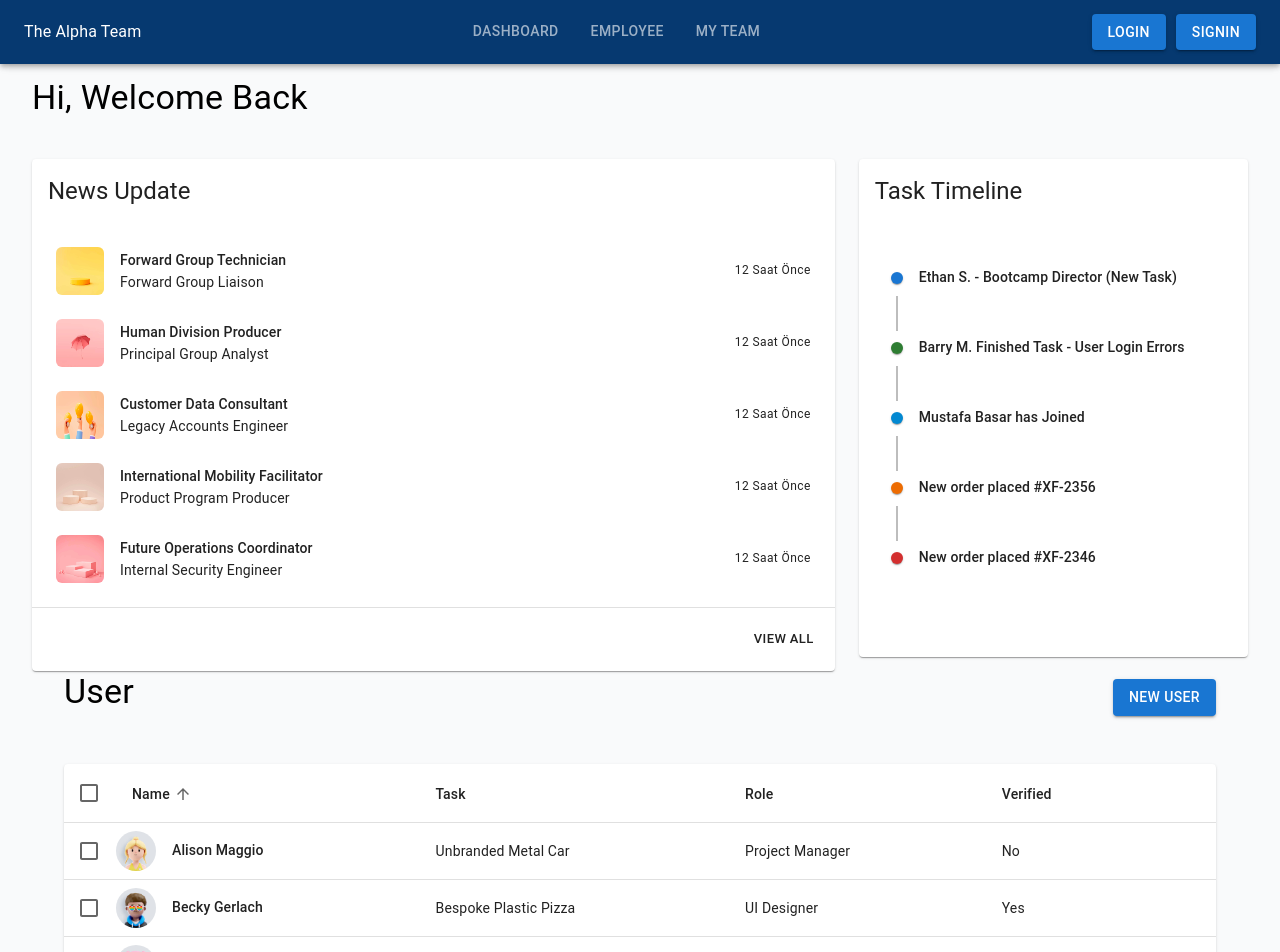
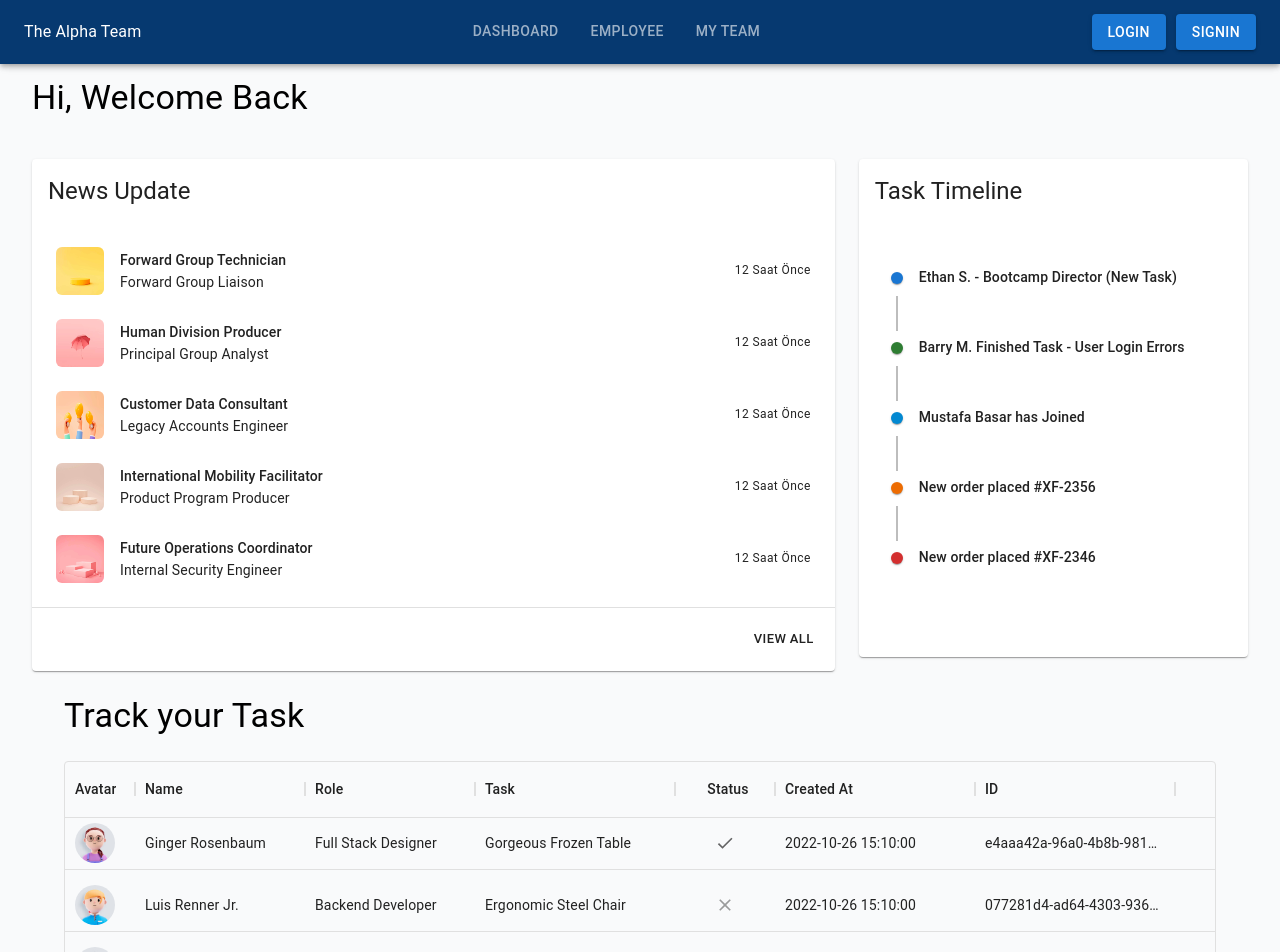
Before and after one commit to MustafaBasar471/Material-UI-React, a React (Create React App) app in the folder app-one/: page / in a window 1280 px wide. Shown: the top 952 px of the page. Built offline with nearby package versions, Linux system fonts and the light colour scheme.

Commit message:
UserList Updated

```diff
--- a/app-one/package.json
+++ b/app-one/package.json
@@ -9,10 +9,12 @@
     "@mui/icons-material": "^5.10.9",
     "@mui/lab": "^5.0.0-alpha.105",
     "@mui/material": "^5.10.11",
+    "@mui/x-data-grid": "^5.17.8",
     "@testing-library/jest-dom": "^5.16.5",
     "@testing-library/react": "^13.4.0",
     "@testing-library/user-event": "^13.5.0",
     "lodash": "^4.17.21",
+    "moment": "^2.29.4",
     "react": "^18.2.0",
     "react-dom": "^18.2.0",
     "react-router-dom": "^6.4.2",
--- a/app-one/src/components/User.jsx
+++ b/app-one/src/components/User.jsx
@@ -2,13 +2,13 @@ import { faker } from "@faker-js/faker";
 import { sample } from "lodash";
 
 // ----------------------------------------------------------------------
-
 const users = [...Array(24)].map((_, index) => ({
   id: faker.datatype.uuid(),
   avatarUrl: `/assets/images/avatars/avatar_${index + 1}.jpg`,
   name: faker.name.fullName(),
   task: faker.commerce.productName(),
-  isVerified: faker.datatype.boolean(),
+  status: faker.datatype.boolean(),
+  created_at: new Date(),
   role: sample([
     "Leader",
     "Hr Manager",
--- a/app-one/src/components/UserPage.jsx
+++ b/app-one/src/components/UserPage.jsx
@@ -1,292 +1,64 @@
-import { filter } from "lodash";
-// import { sentenceCase } from "change-case";
-import { useState } from "react";
-// @mui
-import {
-  Card,
-  Table,
-  Stack,
-  Paper,
-  Avatar,
-  Button,
-  Popover,
-  Checkbox,
-  TableRow,
-  MenuItem,
-  TableBody,
-  TableCell,
-  Container,
-  Typography,
-  IconButton,
-  TableContainer,
-  TablePagination,
-} from "@mui/material";
-// sections
-import UserListHead from "./Avatar";
-// mock
+import React, { useMemo, useState } from "react";
+import { Avatar, Box, Container, Typography } from "@mui/material";
+import { DataGrid } from "@mui/x-data-grid";
+import moment from "moment";
 import USERLIST from "./User";
 
-// ----------------------------------------------------------------------
+const UserPage = () => {
+  const [pageSize, setPageSize] = useState(5);
+  const columns = useMemo(() => [
+    {
+      field: "avatarUrl",
+      headerName: "Avatar",
+      width: 70,
+      renderCell: (params) => <Avatar src={params.row.avatarUrl} />,
+      sortable: false,
+      filterable: false,
+    },
+    { field: "name", headerName: "Name", width: 170 },
+    {
+      field: "role",
+      headerName: "Role",
+      width: 170,
+    },
+    { field: "task", headerName: "Task", width: 200 },
+    {
+      field: "status",
+      headerName: "Status",
+      width: 100,
+      type: "boolean",
+      editable: true,
+    },
+    {
+      field: "created_at",
+      headerName: "Created At",
+      width: 200,
+      renderCell: (params) =>
+        moment(params.row.created_at).format("YYYY-MM-DD HH:MM:SS"),
+    },
+    { field: "id", headerName: "ID", width: 200 },
+  ]);
+  return (
+    <Container>
+      <Box sx={{ height: 400, width: "full" }}>
+        <Typography variant="h4" component="h4" sx={{ mt: 3, mb: 3 }}>
+          Track your Task
+        </Typography>
+        <DataGrid
+          columns={columns}
+          rows={USERLIST}
+          getRowId={(row) => row.id}
+          rowsPerPageOptions={[5, 10, 20, 50, 100]}
+          pageSize={pageSize}
+          onPageSizeChange={(newPageSize) => setPageSize(newPageSize)}
+          getRowSpacing={(params) => ({
+            top: params.isFirstVisible ? 0 : 5,
+            bottom: params.isLastVisible ? 0 : 5,
+          })}
+        />
+      </Box>
+    </Container>
+  );
+};
 
-const TABLE_HEAD = [
-  { id: "name", label: "Name", alignRight: false },
-  { id: "task", label: "Task", alignRight: false },
-  { id: "role", label: "Role", alignRight: false },
-  { id: "isVerified", label: "Verified", alignRight: false },
-  { id: "" },
-];
-
-// ----------------------------------------------------------------------
-
-function descendingComparator(a, b, orderBy) {
-  if (b[orderBy] < a[orderBy]) {
-    return -1;
-  }
-  if (b[orderBy] > a[orderBy]) {
-    return 1;
-  }
-  return 0;
-}
-
-function getComparator(order, orderBy) {
-  return order === "desc"
-    ? (a, b) => descendingComparator(a, b, orderBy)
-    : (a, b) => -descendingComparator(a, b, orderBy);
-}
-
-function applySortFilter(array, comparator, query) {
-  const stabilizedThis = array.map((el, index) => [el, index]);
-  stabilizedThis.sort((a, b) => {
-    const order = comparator(a[0], b[0]);
-    if (order !== 0) return order;
-    return a[1] - b[1];
-  });
-  if (query) {
-    return filter(
-      array,
-      (_user) => _user.name.toLowerCase().indexOf(query.toLowerCase()) !== -1
-    );
-  }
-  return stabilizedThis.map((el) => el[0]);
-}
-
-export default function UserPage() {
-  const [open, setOpen] = useState(null);
-  const [page, setPage] = useState(0);
-  const [order, setOrder] = useState("asc");
-  const [selected, setSelected] = useState([]);
-  const [orderBy, setOrderBy] = useState("name");
-  const [filterName, setFilterName] = useState("");
-  const [rowsPerPage, setRowsPerPage] = useState(5);
-
-  const handleOpenMenu = (event) => {
-    setOpen(event.currentTarget);
-  };
-
-  const handleCloseMenu = () => {
-    setOpen(null);
-  };
-
-  const handleRequestSort = (event, property) => {
-    const isAsc = orderBy === property && order === "asc";
-    setOrder(isAsc ? "desc" : "asc");
-    setOrderBy(property);
-  };
-
-  const handleSelectAllClick = (event) => {
-    if (event.target.checked) {
-      const newSelecteds = USERLIST.map((n) => n.name);
-      setSelected(newSelecteds);
-      return;
-    }
-    setSelected([]);
-  };
-
-  const handleClick = (event, name) => {
-    const selectedIndex = selected.indexOf(name);
-    let newSelected = [];
-    if (selectedIndex === -1) {
-      newSelected = newSelected.concat(selected, name);
-    } else if (selectedIndex === 0) {
-      newSelected = newSelected.concat(selected.slice(1));
-    } else if (selectedIndex === selected.length - 1) {
-      newSelected = newSelected.concat(selected.slice(0, -1));
-    } else if (selectedIndex > 0) {
-      newSelected = newSelected.concat(
-        selected.slice(0, selectedIndex),
-        selected.slice(selectedIndex + 1)
-      );
-    }
-    setSelected(newSelected);
-  };
-
-  const handleChangePage = (event, newPage) => {
-    setPage(newPage);
-  };
-
-  const handleChangeRowsPerPage = (event) => {
-    setPage(0);
-    setRowsPerPage(parseInt(event.target.value, 10));
-  };
-
-  const emptyRows =
-    page > 0 ? Math.max(0, (1 + page) * rowsPerPage - USERLIST.length) : 0;
-
-  const filteredUsers = applySortFilter(
-    USERLIST,
-    getComparator(order, orderBy),
-    filterName
-  );
-
-  const isNotFound = !filteredUsers.length && !!filterName;
-
-  return (
-    <>
-      <Container>
-        <Stack
-          direction="row"
-          alignItems="center"
-          justifyContent="space-between"
-          mb={5}
-        >
-          <Typography variant="h4" gutterBottom>
-            User
-          </Typography>
-          <Button variant="contained">New User</Button>
-        </Stack>
-
-        <Card>
-          <TableContainer sx={{ minWidth: 800 }}>
-            <Table>
-              <UserListHead
-                order={order}
-                orderBy={orderBy}
-                headLabel={TABLE_HEAD}
-                rowCount={USERLIST.length}
-                numSelected={selected.length}
-                onRequestSort={handleRequestSort}
-                onSelectAllClick={handleSelectAllClick}
-              />
-              <TableBody>
-                {filteredUsers
-                  .slice(page * rowsPerPage, page * rowsPerPage + rowsPerPage)
-                  .map((row) => {
-                    const { id, name, role, task, avatarUrl, isVerified } = row;
-                    const selectedUser = selected.indexOf(name) !== -1;
-
-                    return (
-                      <TableRow
-                        hover
-                        key={id}
-                        tabIndex={-1}
-                        role="checkbox"
-                        selected={selectedUser}
-                      >
-                        <TableCell padding="checkbox">
-                          <Checkbox
-                            checked={selectedUser}
-                            onChange={(event) => handleClick(event, name)}
-                          />
-                        </TableCell>
-
-                        <TableCell component="th" scope="row" padding="none">
-                          <Stack
-                            direction="row"
-                            alignItems="center"
-                            spacing={2}
-                          >
-                            <Avatar alt={name} src={avatarUrl} />
-                            <Typography variant="subtitle2" noWrap>
-                              {name}
-                            </Typography>
-                          </Stack>
-                        </TableCell>
-
-                        <TableCell align="left">{task}</TableCell>
-
-                        <TableCell align="left">{role}</TableCell>
-
-                        <TableCell align="left">
-                          {isVerified ? "Yes" : "No"}
-                        </TableCell>
-
-                        <TableCell align="right">
-                          <IconButton
-                            size="large"
-                            color="inherit"
-                            onClick={handleOpenMenu}
-                          ></IconButton>
-                        </TableCell>
-                      </TableRow>
-                    );
-                  })}
-                {emptyRows > 0 && (
-                  <TableRow style={{ height: 53 * emptyRows }}>
-                    <TableCell colSpan={6} />
-                  </TableRow>
-                )}
-              </TableBody>
-
-              {isNotFound && (
-                <TableBody>
-                  <TableRow>
-                    <TableCell align="center" colSpan={6} sx={{ py: 3 }}>
-                      <Paper
-                        sx={{
-                          textAlign: "center",
-                        }}
-                      >
-                        <Typography variant="h6" paragraph>
-                          Not found
-                        </Typography>
-
-                        <Typography variant="body2">
-                          No results found for &nbsp;
-                          <strong>&quot;{filterName}&quot;</strong>.
-                          <br /> Try checking for typos or using complete words.
-                        </Typography>
-                      </Paper>
-                    </TableCell>
-                  </TableRow>
-                </TableBody>
-              )}
-            </Table>
-          </TableContainer>
-
-          <TablePagination
-            rowsPerPageOptions={[5, 10, 25]}
-            component="div"
-            count={USERLIST.length}
-            rowsPerPage={rowsPerPage}
-            page={page}
-            onPageChange={handleChangePage}
-            onRowsPerPageChange={handleChangeRowsPerPage}
-          />
-        </Card>
-      </Container>
-
-      <Popover
-        open={Boolean(open)}
-        anchorEl={open}
-        onClose={handleCloseMenu}
-        anchorOrigin={{ vertical: "top", horizontal: "left" }}
-        transformOrigin={{ vertical: "top", horizontal: "right" }}
-        PaperProps={{
-          sx: {
-            p: 1,
-            width: 140,
-            "& .MuiMenuItem-root": {
-              px: 1,
-              typography: "body2",
-              borderRadius: 0.75,
-            },
-          },
-        }}
-      >
-        <MenuItem>Edit</MenuItem>
-
-        <MenuItem sx={{ color: "error.main" }}>Delete</MenuItem>
-      </Popover>
-    </>
-  );
-}
+export default UserPage;
```
Also changed, not shown: 1 other file (tests, documents, lock files or other folders).
